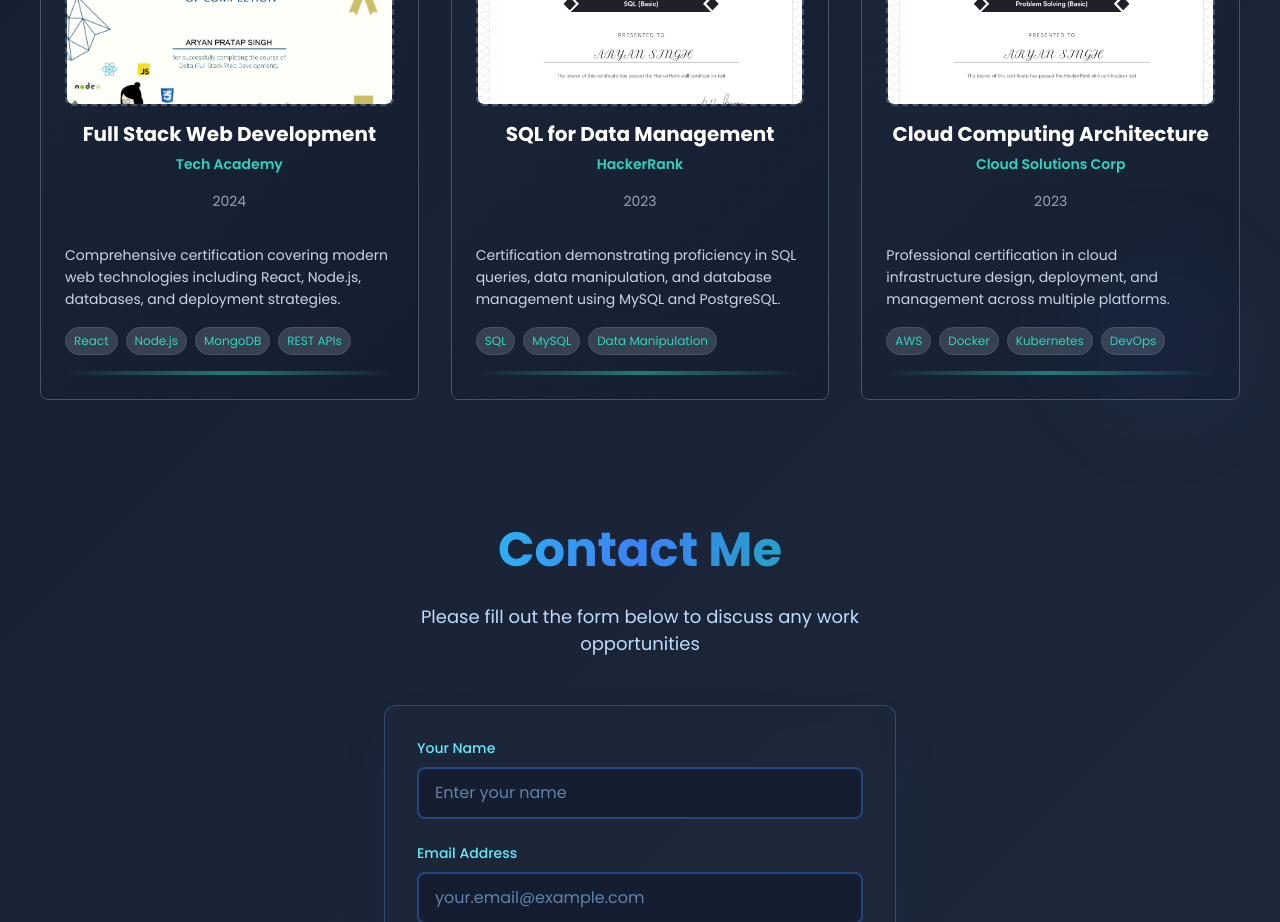
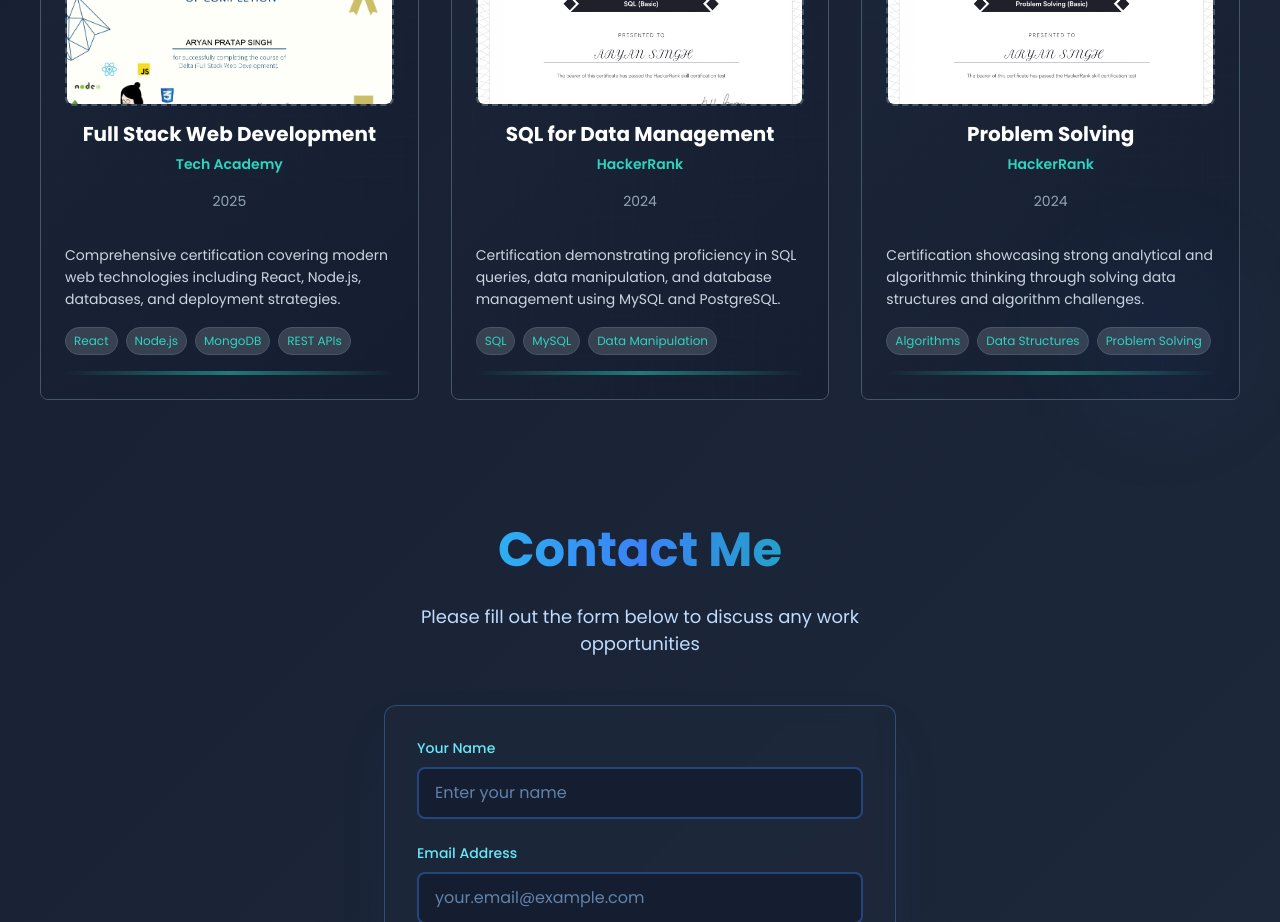
Before and after one commit to aryan21231212/myPortfolio, a React (Vite) app: page / in a window 1280 px wide. Shown: the part 2860-3782 px from the top of the page. Built offline with nearby package versions, Linux system fonts and the light colour scheme.

Commit message:
changes made

```diff
--- a/src/components/Certificate.jsx
+++ b/src/components/Certificate.jsx
@@ -6,7 +6,7 @@
       id: 1,
       title: "Full Stack Web Development",
       issuer: "Tech Academy",
-      date: "2024",
+      date: "2025",
       description: "Comprehensive certification covering modern web technologies including React, Node.js, databases, and deployment strategies.",
       skills: ["React", "Node.js", "MongoDB", "REST APIs"]
     },
@@ -14,19 +14,20 @@
       id: 2,
       title: "SQL for Data Management",
       issuer: "HackerRank",
-      date: "2023",
+      date: "2024",
       description: "Certification demonstrating proficiency in SQL queries, data manipulation, and database management using MySQL and PostgreSQL.",
       skills: ["SQL", "MySQL", "Data Manipulation"]
     }
     ,
     {
       id: 3,
-      title: "Cloud Computing Architecture",
-      issuer: "Cloud Solutions Corp",
-      date: "2023",
-      description: "Professional certification in cloud infrastructure design, deployment, and management across multiple platforms.",
-      skills: ["AWS", "Docker", "Kubernetes", "DevOps"]
+      title: "Problem Solving",
+      issuer: "HackerRank",
+      date: "2024",
+      description: "Certification showcasing strong analytical and algorithmic thinking through solving data structures and algorithm challenges.",
+      skills: ["Algorithms", "Data Structures", "Problem Solving"]
     }
+
   ]);
 
   const [certImages, setCertImages] = useState({
```
